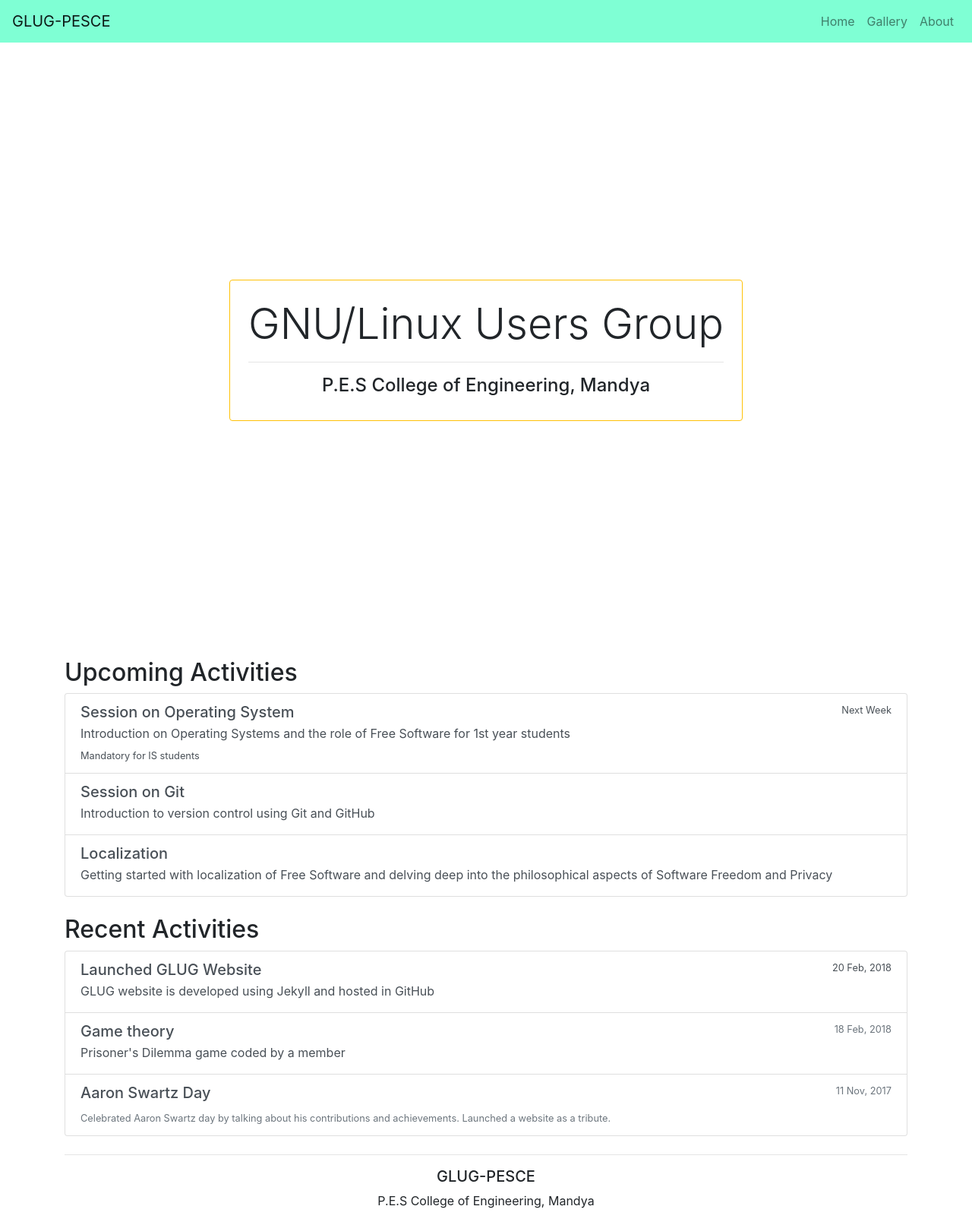
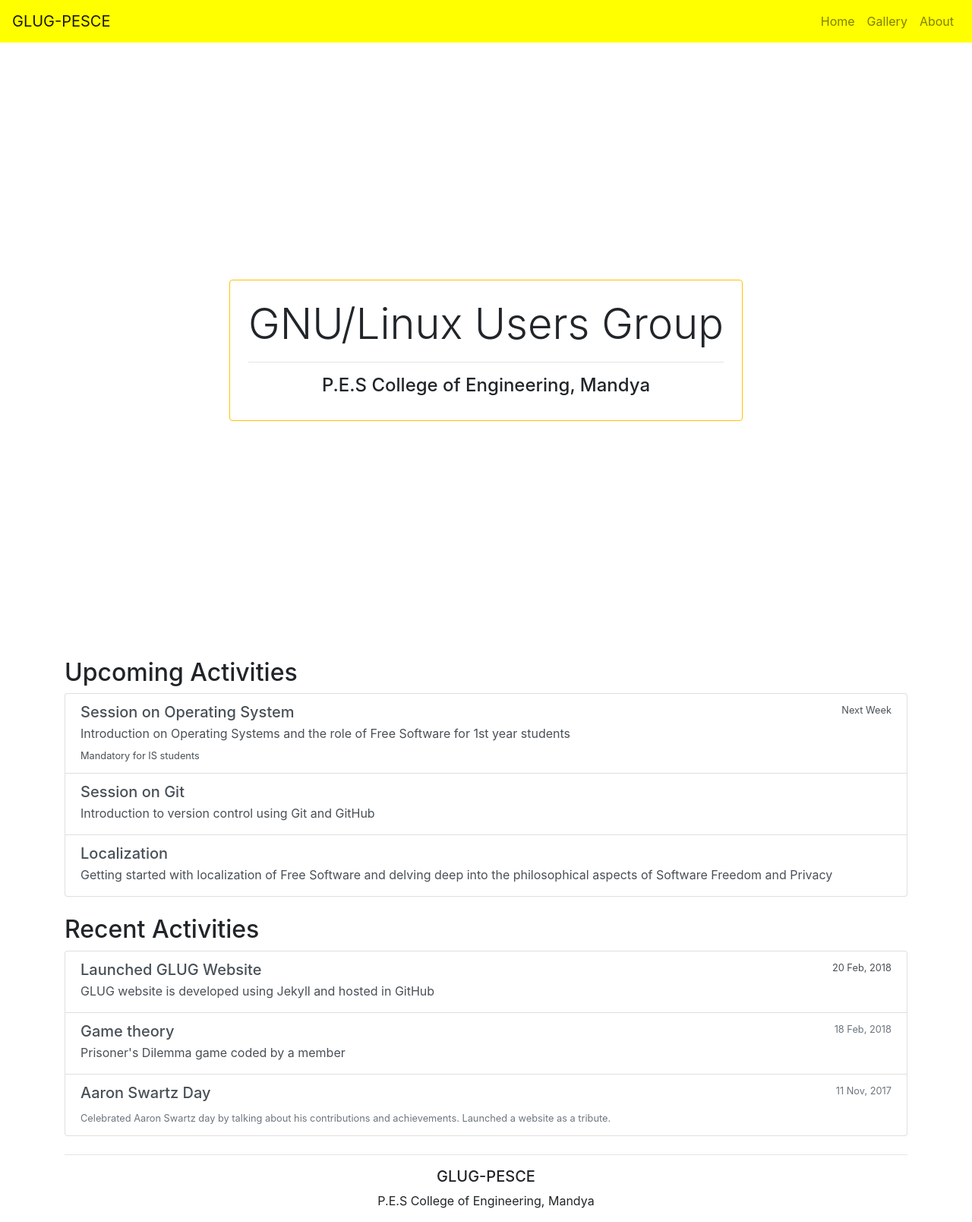
Before and after one commit to GLUG-PESCE/glug-pesce, a Jekyll site: the page built from index.html, in a window 1280 px wide. Shown: the whole page at 76% size. Built offline with Jekyll 4.4.1, drawn with Linux system fonts in a browser that asks for light colours; nearby versions of some CDN libraries.

Commit message:
Background color changed back to yellow

```diff
--- a/_includes/header.html
+++ b/_includes/header.html
@@ -1,5 +1,5 @@
 <header>
-  <nav class="navbar navbar-expand-lg navbar-light" style="background-color:#7FFFD4;">
+  <nav class="navbar navbar-expand-lg navbar-light" style="background-color:#FFFF00;">
     <div class="navbar-brand">{{ site.title }}</div>
     <button class="navbar-toggler" type="button" data-toggle="collapse" data-target="#navbarNavAltMarkup">
       <span class="navbar-toggler-icon"></span>
```
